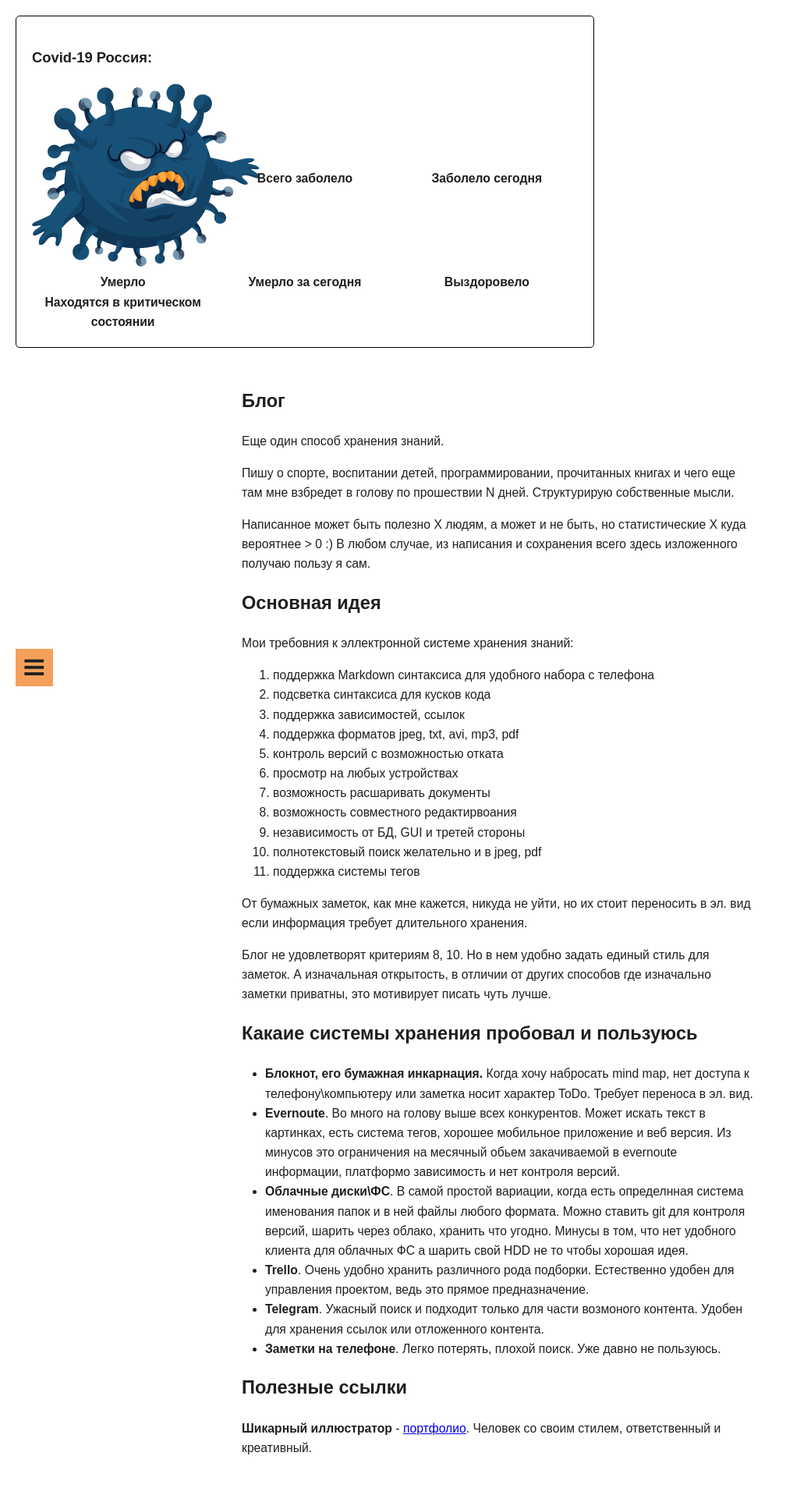
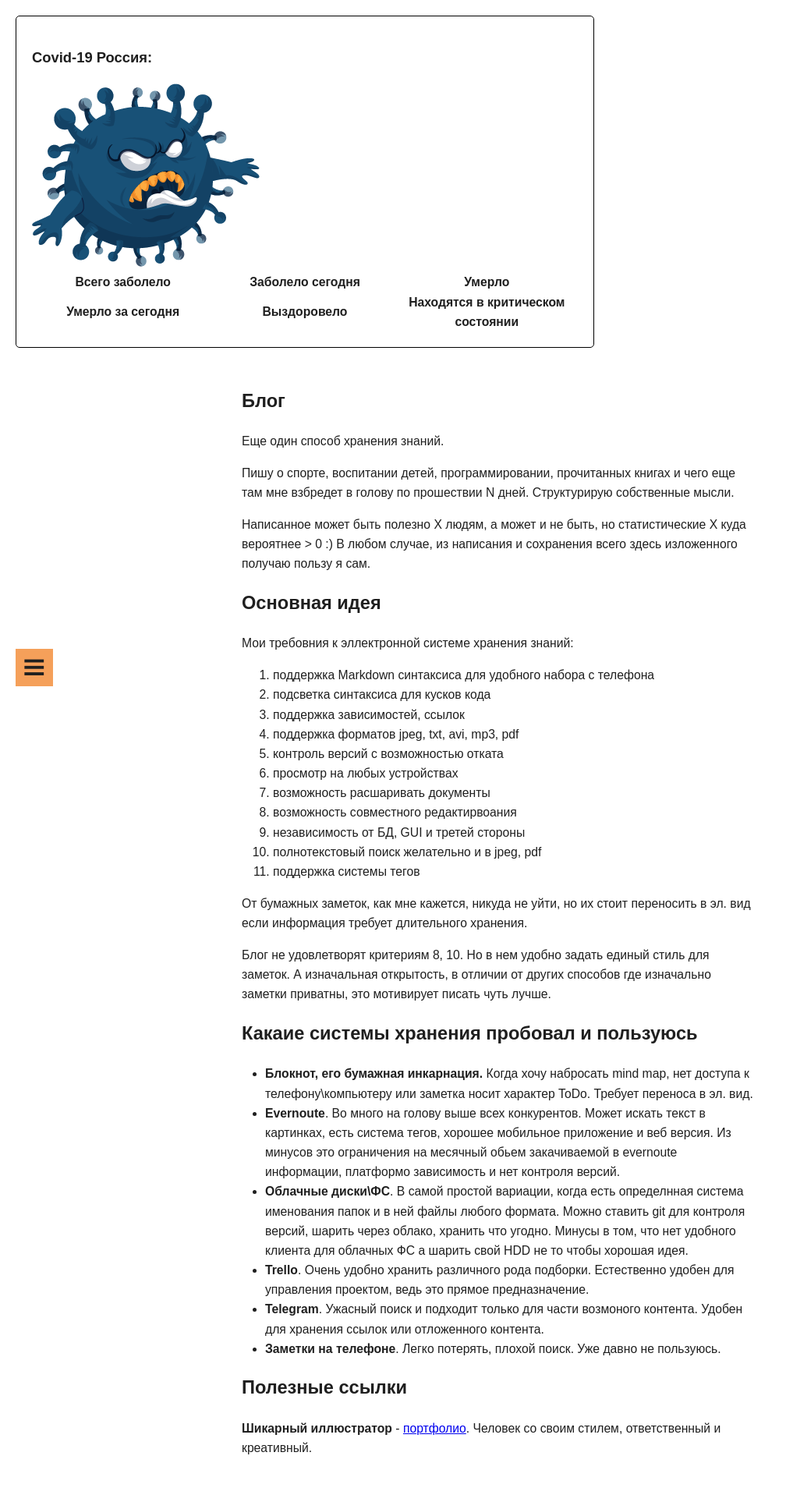
Before and after one commit to guest363/blog, a Jekyll site: the page built from index.md, in a window 1280 px wide. Shown: the whole page at 78% size, without its empty margins (0-1008 px from the left). Built offline with Jekyll 4.4.1, drawn with Linux system fonts in a browser that asks for light colours.

Commit message:
fix grid

```diff
--- a/_includes/covid-widget.html
+++ b/_includes/covid-widget.html
@@ -2,8 +2,9 @@
 <div id="covid-widget">
   <h3>Covid-19 Россия:</h3>
   <picture class="covid--image">
-    <img src="/assets/images/covid.png" alt="Вирус covid-19">
+    <img src="/assets/images/covid.png" alt="Вирус covid-19" />
   </picture>
+  <div class="covid--grid">
     <div class="covid--block">
       <span class="covid--block--header">Всего заболело</span>
       <span class="covid--block--value" id="covid-cases"></span>
@@ -25,8 +26,11 @@
       <span class="covid--block--value" id="covid-recovered"></span>
     </div>
     <div class="covid--block">
-    <span class="covid--block--header">Находятся в критическом состоянии</span>
+      <span class="covid--block--header"
+        >Находятся в критическом состоянии</span
+      >
       <span class="covid--block--value" id="covid-critical"></span>
+    </div>
   </div>
 </div>
 <script type="module" src="/assets/js/covid19.js"></script>
--- a/css/covid-widget.css
+++ b/css/covid-widget.css
@@ -1,16 +1,16 @@
 #covid-widget {
-  display: grid;
-  display: -ms-grid;
   max-width: 700px;
   margin: var(--text-side);
   border: 1px solid black;
   padding: var(--text-side);
   border-radius: 5px;
+}
+.covid--grid {
+  display: grid;
+  display: -ms-grid;
   grid-template-columns: repeat(auto-fit, minmax(180px, 1fr));
 }
 #covid-widget h3 {
-  width: 100%;
-  grid-column: 1 / -1;
 }
 .covid--block {
   display: flex;
@@ -23,3 +23,7 @@
   width: 100%;
   font-weight: bold;
 }
+.covid--image {
+  max-width: 150px;
+  width: 100%;
+}
```
Lines whose indentation alone changed are shown as unchanged.
